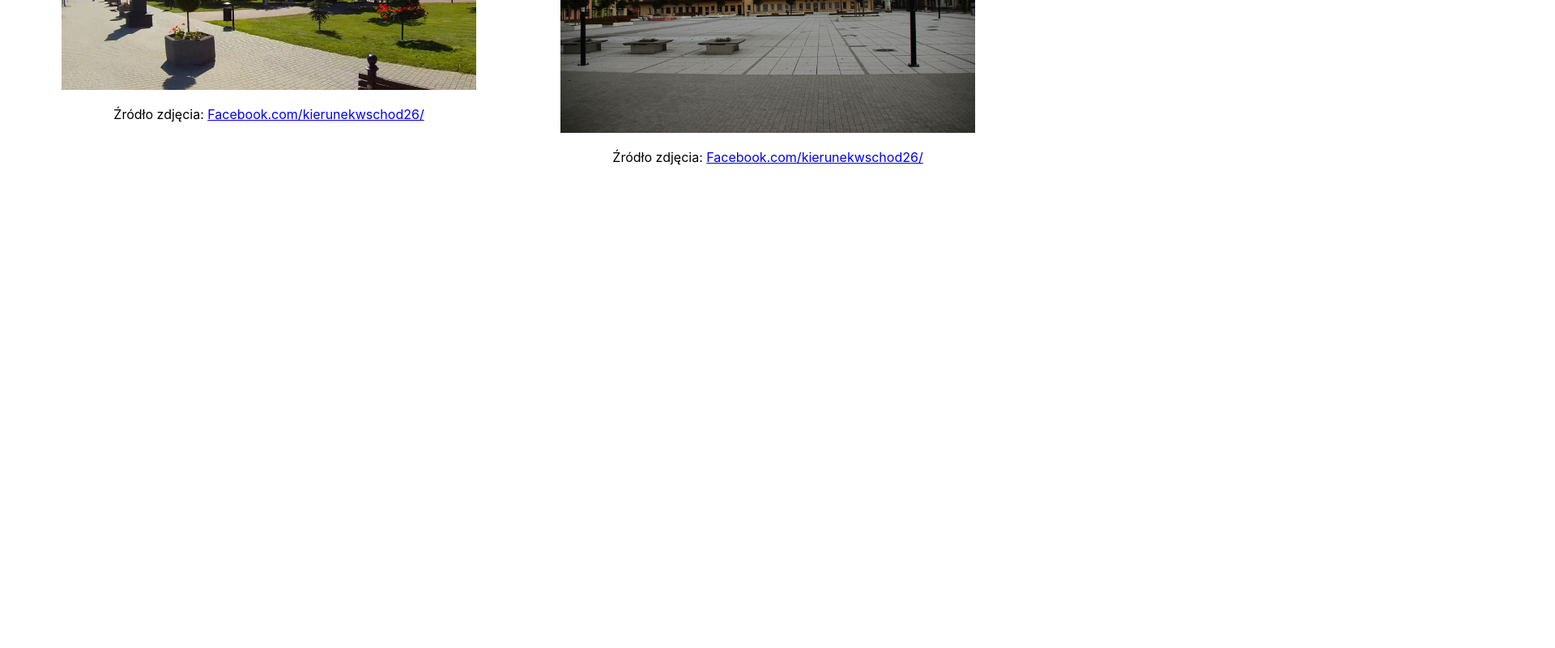
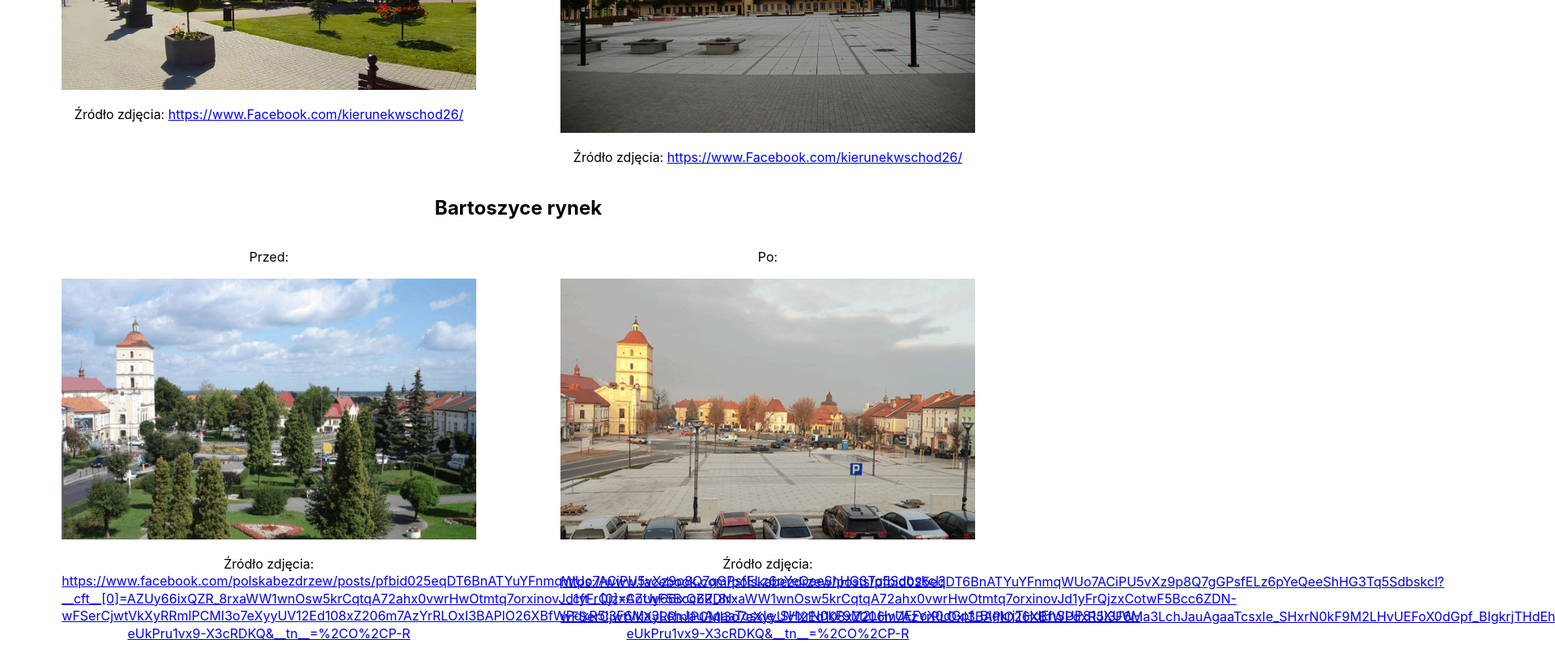
Before and after one commit to masives/dewitalizacja, a Svelte app: page / in a window 1280 px wide. Shown: the part 1000-1800 px from the top of the page at 81% size, 1920 px wide, since content can reach past the window. Before the commit the page ends 1262 px from the top, so only its background shows below. Built offline with nearby package versions, Linux system fonts and the light colour scheme.

Commit message:
add bartoszyce

```diff
--- a/src/data.ts
+++ b/src/data.ts
@@ -2,6 +2,8 @@ import skierniewiceAfter from './assets/images/skierniewice_after.jpeg';
 import skierniewiceBefore from './assets/images/skierniewice_before.jpeg';
 import parczewAfter from './assets/images/parczew_after.jpg';
 import parczewBefore from './assets/images/parczew_before.jpeg';
+import bartoszyceAfter from './assets/images/bartoszyce_after.jpg';
+import bartoszyceBefore from './assets/images/bartoszyce_before.jpg';
 
 interface Entry {
   title: string;
@@ -34,7 +36,18 @@ export const cityData: Entry[] = [
       after: parczewAfter,
       before: parczewBefore,
       beforeSourceUrl: 'https://twitter.com/aval4nche/status/480051858854391808',
-      afterSourceUrl: 'Facebook.com/kierunekwschod26/',
+      afterSourceUrl: 'https://www.Facebook.com/kierunekwschod26/',
+    },
+  },
+  {
+    title: 'Bartoszyce rynek',
+    photos: {
+      after: bartoszyceAfter,
+      before: bartoszyceBefore,
+      beforeSourceUrl:
+        'https://www.facebook.com/polskabezdrzew/posts/pfbid025eqDT6BnATYuYFnmqWUo7ACiPU5vXz9p8Q7gGPsfELz6pYeQeeShHG3Tq5Sdbskcl?__cft__[0]=AZUy66ixQZR_8rxaWW1wnOsw5krCqtqA72ahx0vwrHwOtmtq7orxinovJd1yFrQjzxCotwF5Bcc6ZDN-wFSerCjwtVkXyRRmlPCMI3o7eXyyUV12Ed108xZ206m7AzYrRLOxI3BAPlO26XBfWPdxR5I3F6Ma3LchJauAgaaTcsxIe_SHxrN0kF9M2LHvUEFoX0dGpf_BIgkrjTHdEhSUP81JXUW-eUkPru1vx9-X3cRDKQ&__tn__=%2CO%2CP-R',
+      afterSourceUrl:
+        'https://www.facebook.com/polskabezdrzew/posts/pfbid025eqDT6BnATYuYFnmqWUo7ACiPU5vXz9p8Q7gGPsfELz6pYeQeeShHG3Tq5Sdbskcl?__cft__[0]=AZUy66ixQZR_8rxaWW1wnOsw5krCqtqA72ahx0vwrHwOtmtq7orxinovJd1yFrQjzxCotwF5Bcc6ZDN-wFSerCjwtVkXyRRmlPCMI3o7eXyyUV12Ed108xZ206m7AzYrRLOxI3BAPlO26XBfWPdxR5I3F6Ma3LchJauAgaaTcsxIe_SHxrN0kF9M2LHvUEFoX0dGpf_BIgkrjTHdEhSUP81JXUW-eUkPru1vx9-X3cRDKQ&__tn__=%2CO%2CP-R',
     },
   },
 ];
```
Also changed, not shown: src/assets/images/bartoszyce_after.jpg (added), src/assets/images/bartoszyce_before.jpg (added).
